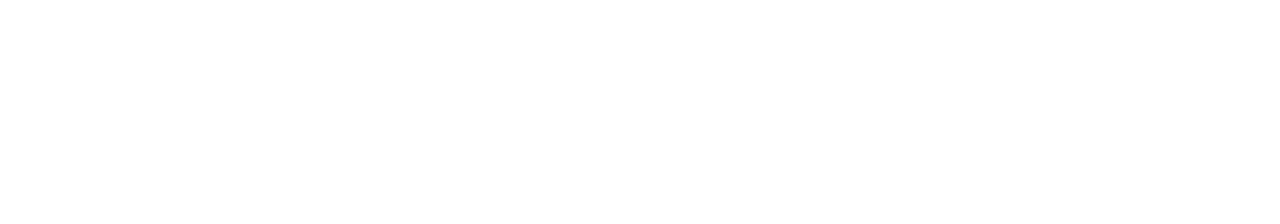
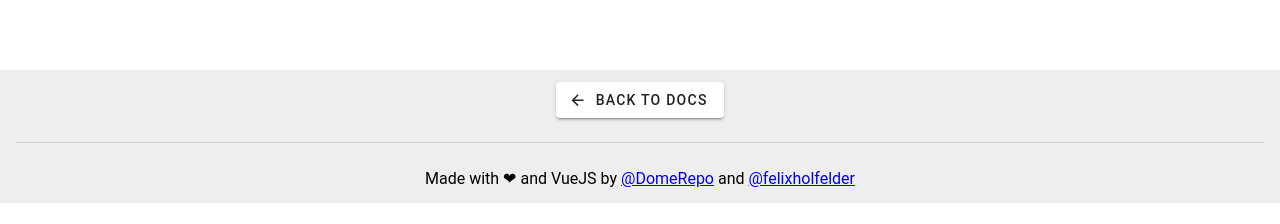
Before and after one commit to Retro-I/Retro.I-Web, a Nuxt app: page / in a window 1280 px wide. Shown: the part 597-821 px from the top of the page. Built offline with nearby package versions, Linux system fonts and the light colour scheme.

Commit message:
added footer with back button, fixed logo of sunshine live hardstyle

```diff
--- a/app/assets/radio-stations.json
+++ b/app/assets/radio-stations.json
@@ -79,7 +79,7 @@
   {
     "color": "#AD0A4F",
     "id": "eb9c89a4-79ef-4cce-80ce-65a1bb616dbf",
-    "logo": "https://upload.wikimedia.org/wikipedia/commons/thumb/0/00/Sunshine_live_Logo_2022.svg/640px-Sunshine_live_Logo_2022.svg.png",
+    "logo": "https://www.radiowoche.de/wp-content/uploads/2022/01/logo_sunshine-live-2022.png",
     "name": "Sunshine live Hardstyle",
     "src": "https://stream.sunshine-live.de/hardstyle/mp3-192/stream.sunshine-live.de/"
   },
--- a/app/pages/index.vue
+++ b/app/pages/index.vue
@@ -113,6 +113,15 @@
         </div>
       </v-item-group>
     </v-container>
+    <v-footer class="d-flex align-center justify-center ga-2 flex-wrap flex-grow-1 py-3" color="surface-light" app>
+        <a href="https://docs.retroi.de">
+          <v-btn class="mb-4" prepend-icon="mdi-arrow-left">Back to docs</v-btn>
+        </a>
+      <v-divider />
+      <div class="mt-4">
+        Made with ❤ and VueJS by <a href="https://github.com/DomeRepo">@DomeRepo</a> and <a href="https://github.com/felixholfelder">@felixholfelder</a>
+      </div>
+    </v-footer>
   </div>
 </template>
 
```
